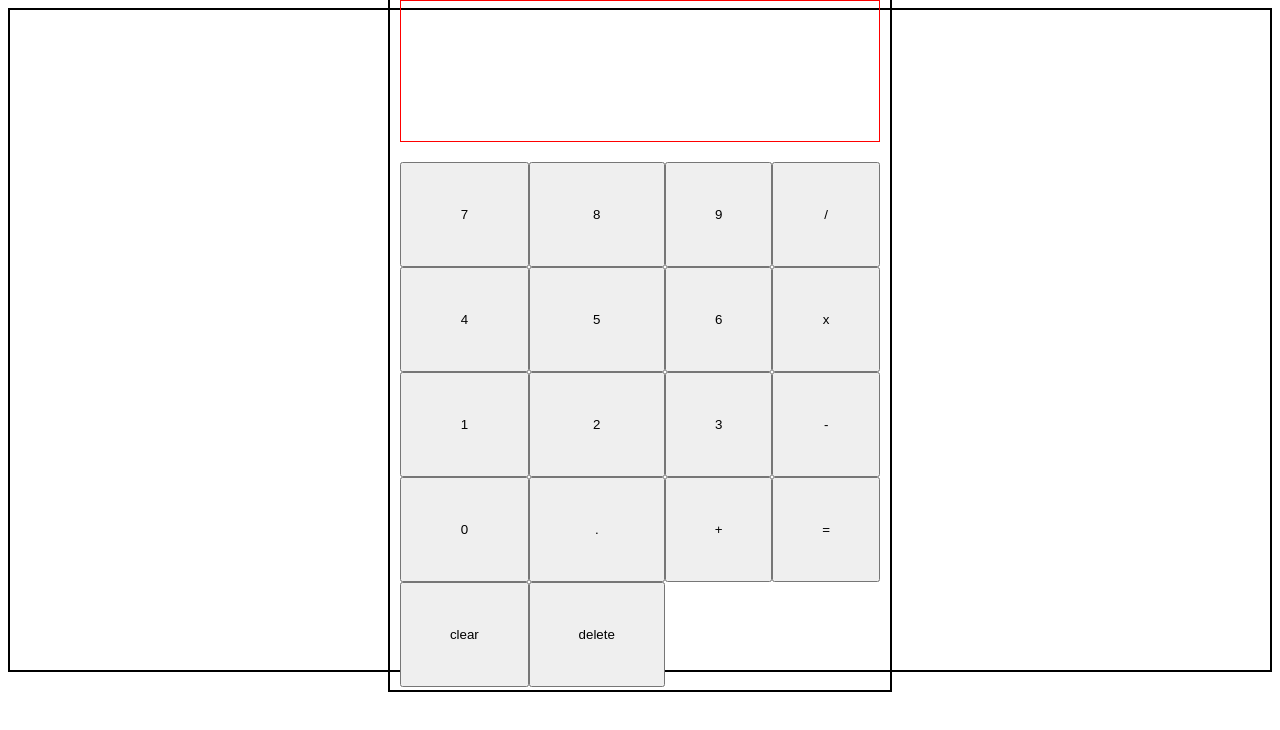
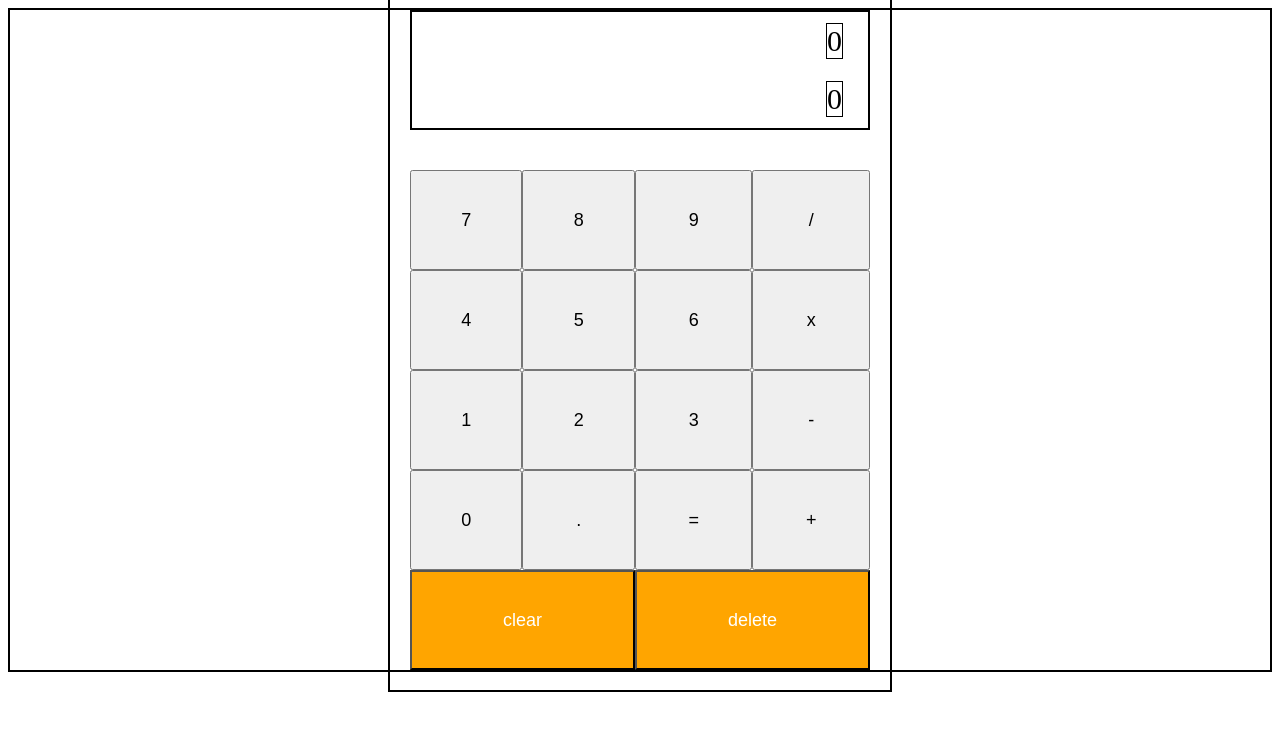
Before and after one commit to lknapp1888/calculator, a plain HTML site: page index.html in a window 1280 px wide. Drawn offline with Linux system fonts and the light colour scheme.

Commit message:
add subscreen containers and improved styling

```diff
--- a/index.html
+++ b/index.html
@@ -11,7 +11,10 @@
     <body>
         <main class="main">
             <div id="calculator">
-                <div class="screen"></div>
+                <div class="screen">
+                    <div class="subscreen sum-container">0</div>
+                    <div class="subscreen input-container">0</div>
+                </div>
                 <div class="button-grid">
                     <button class="btn num">7</button>
                     <button class="btn num">8</button>
@@ -27,8 +30,8 @@
                     <button class="btn operator">-</button>
                     <button class="btn num">0</button>
                     <button class="btn float">.</button>
+                    <button class="btn operator">=</button>
                     <button class="btn operator">+</button>
-                    <button class="btn operator">=</button>
                     <button class="btn clear-btn">clear</button>
                     <button class="btn delete-btn">delete</button>
                 </div>
--- a/styles.css
+++ b/styles.css
@@ -17,16 +17,34 @@
 }
 
 .screen {
-    border: 1px solid red;
+    border: 2px solid rgb(0, 0, 0);
+    display: flex;
     flex: auto;
-    margin: 10px;
+    margin: 20px;
     max-height: 20%;
+    flex-direction: column;
+    align-items: flex-end;
+    justify-content: space-around;
 }
 
+.subscreen {
+    border: 1px solid black;
+    font-size: 30px;
+    margin-right: 25px;
+}
 
 .button-grid {
     display: grid;
     grid-template-columns: repeat(4, auto);
-    grid-auto-rows: 100%;
-    margin: 10px;
+    grid-auto-rows: 100px;
+    margin: 20px;
 }
+
+.btn {
+    font-size: large;
+}
+.delete-btn, .clear-btn {
+    background-color: orange;
+    color: white;
+    grid-column: span 2;
+}
```
